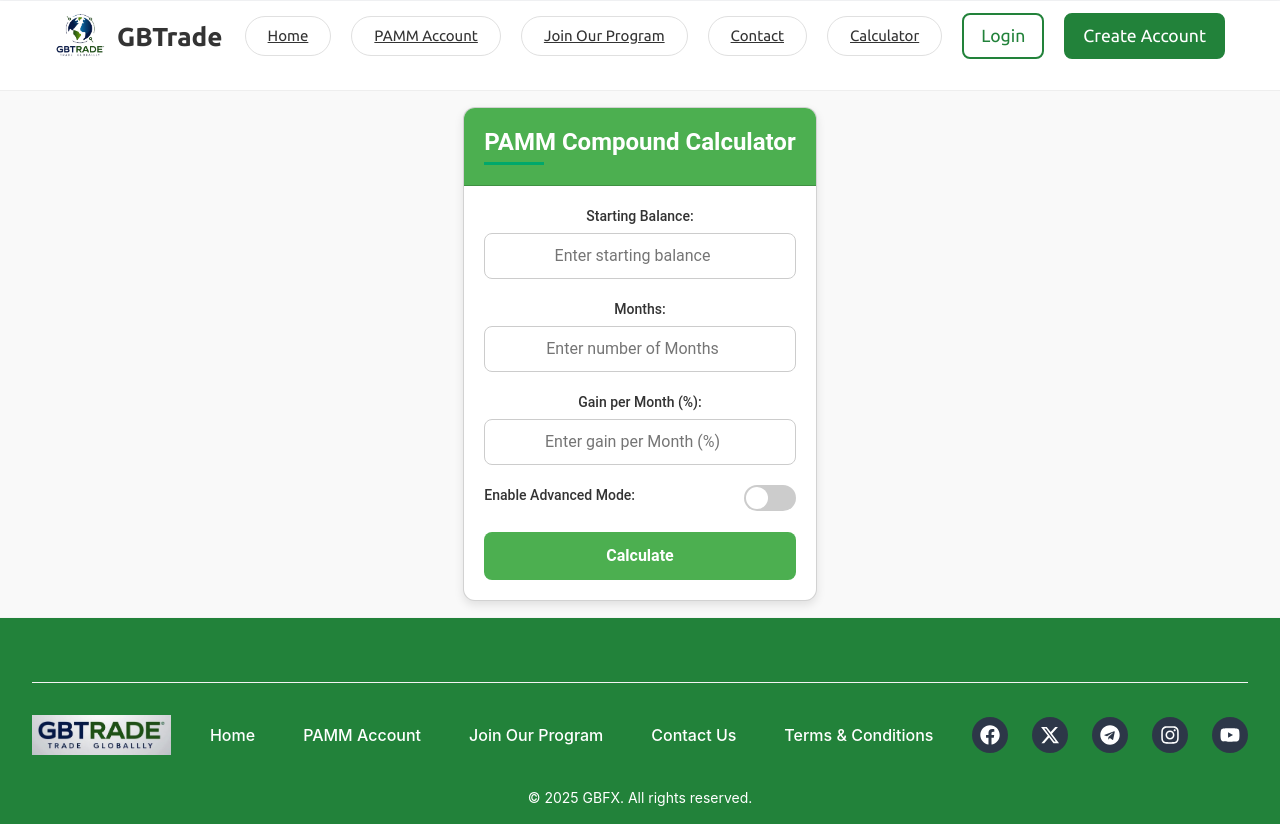
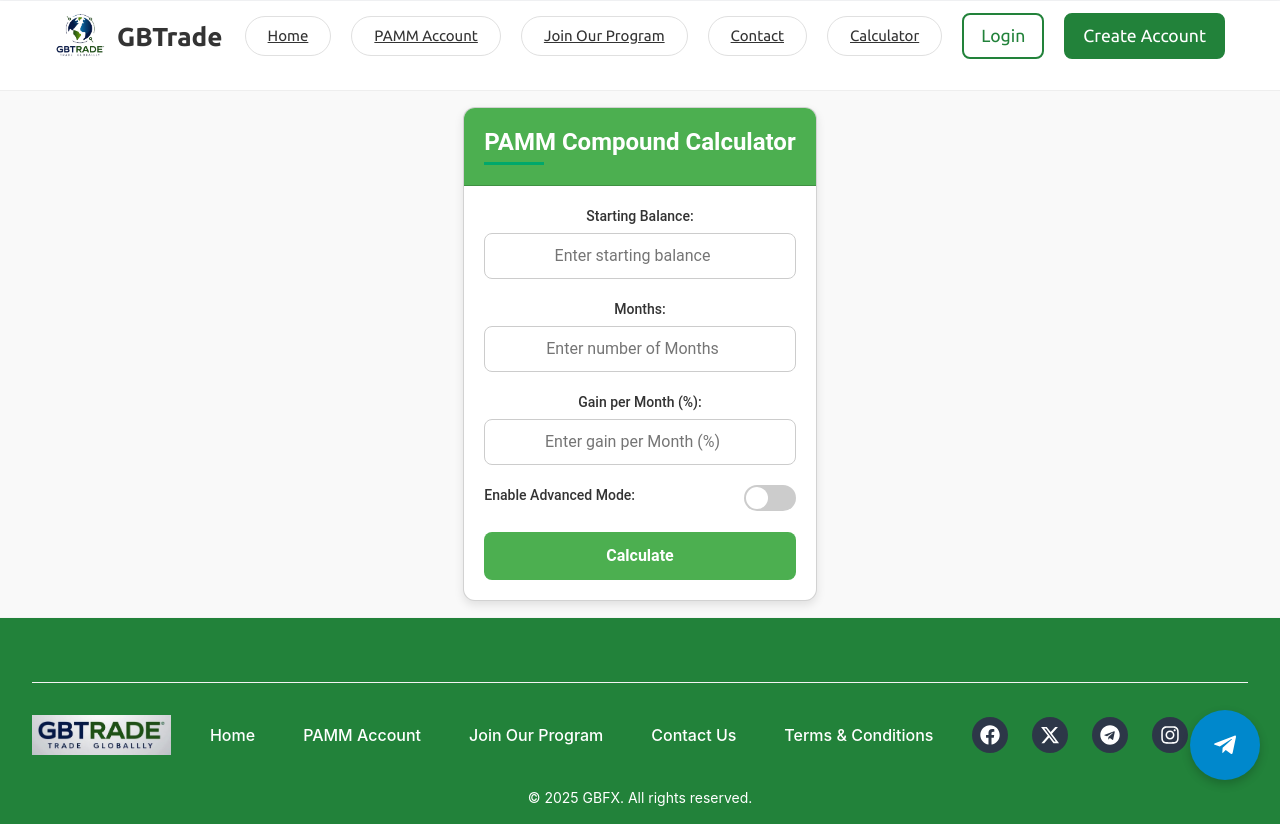
Before and after one commit to DecroXX69/GBFX, a React (Create React App) app in the folder client/: page /calculator in a window 1280 px wide. Built offline with nearby package versions, Linux system fonts and the light colour scheme.

Commit message:
telegram added

```diff
--- a/client/src/App.js
+++ b/client/src/App.js
@@ -21,7 +21,7 @@ import Pamm from './components/Pamm';
 import PAMMLanding from './minicomponent/PammLanding';
 import PAMMCalculator from './minicomponent/PAMMCalculator';
 import Home from './components/Home';
-
+import TelegramButton from './components/Telegram';
 function App() {
   return (
     <Router>
@@ -34,6 +34,7 @@ function App() {
           <Route path="/contact" element={<Contact />} />
           <Route path="/calculator" element={<PAMMCalculator />} />
         </Routes>
+        <TelegramButton />
         <Footer />
       </div>
     </Router>
--- /dev/null
+++ b/client/src/components/Telegram.jsx
@@ -0,0 +1,36 @@
+import React from 'react';
+import { FaTelegramPlane } from "react-icons/fa";
+
+const TelegramButton = () => {
+  const telegramUrl = "https://t.me/your_channel_name"; // Replace with your Telegram channel URL
+
+  return (
+    <a
+      href={telegramUrl}
+      target="_blank"
+      rel="noopener noreferrer"
+      className="telegram-btn btn btn-primary rounded-circle position-fixed"
+      style={{
+        bottom: '20px',
+        right: '20px',
+        width: '70px',
+        height: '70px',
+        display: 'flex',
+        alignItems: 'center',
+        justifyContent: 'center',
+        fontSize: '44px',
+        boxShadow: '0 4px 10px rgba(0,0,0,0.2)',
+        backgroundColor: '#0088cc', // Telegram's brand color
+        border: 'none',
+        zIndex: 1000,
+        transition: 'transform 0.3s ease'
+      }}
+      onMouseEnter={(e) => e.target.style.transform = 'scale(1.1)'}
+      onMouseLeave={(e) => e.target.style.transform = 'scale(1)'}
+    >
+      <FaTelegramPlane />
+    </a>
+  );
+};
+
+export default TelegramButton;
```
